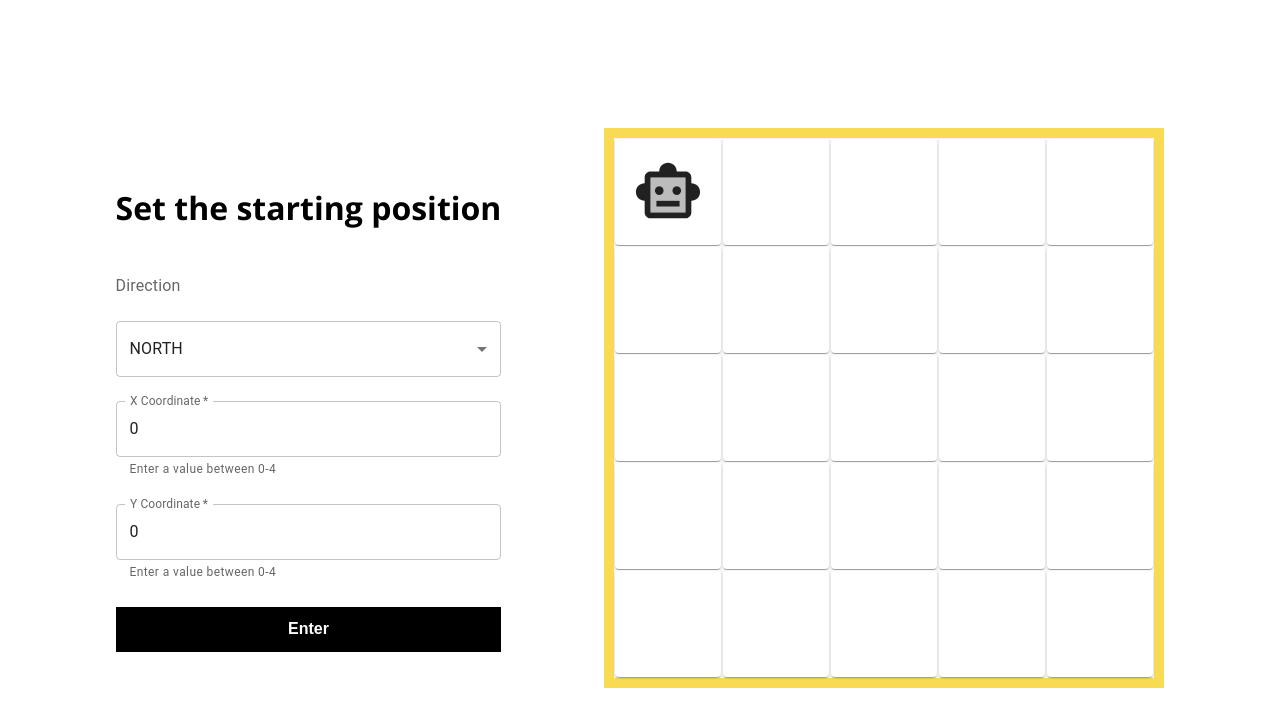
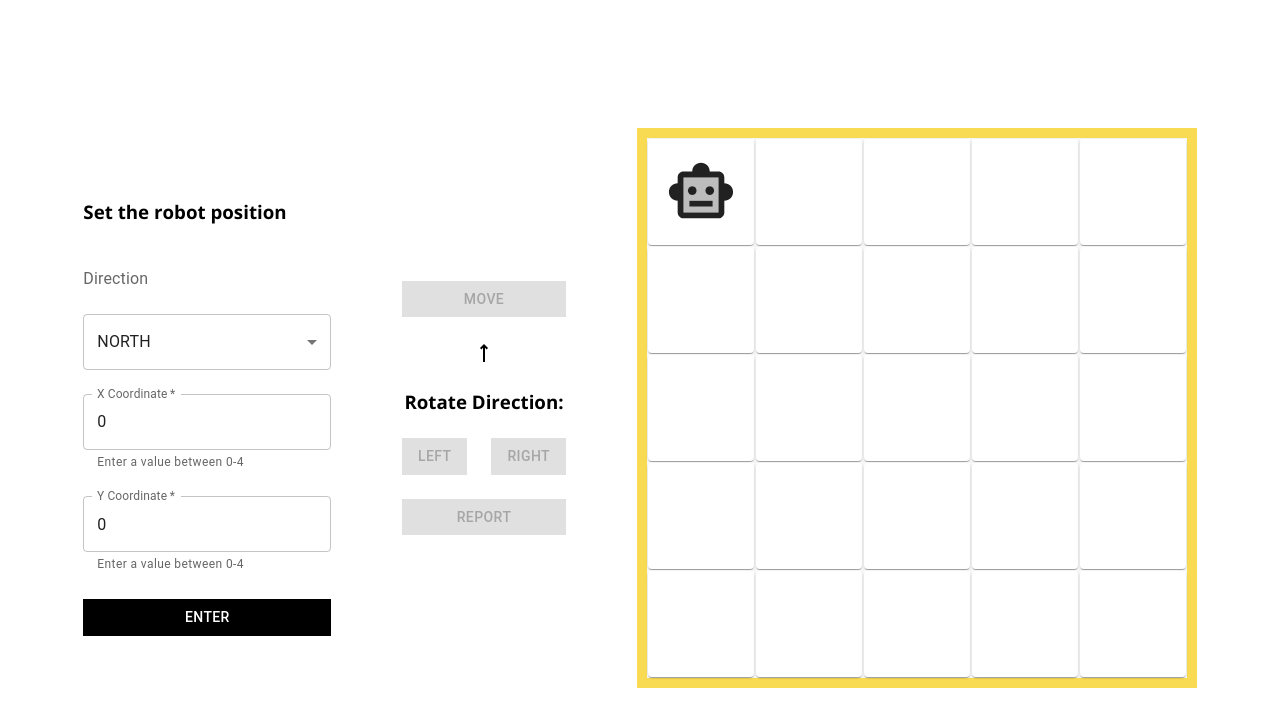
Before and after one commit to NinaKnowles/robot-simulator, a React (Vite) app: page / in a window 1280 px wide. Shown: the top 726 px of the page. Built offline with nearby package versions, Linux system fonts and the light colour scheme.

Commit message:
Add arrow that rotates when directiom is changed and changed state management of buttons and form

```diff
--- a/src/App.css
+++ b/src/App.css
@@ -23,9 +23,16 @@
   align-items: center;
 }
 
-.flex-center{
+.flex-column-center{
   display: flex;
   align-items: center;
+  gap: 2em;
+}
+
+.flex-row-center{
+  display: flex;
+  justify-content: center;
+  gap: 2em;
 }
 
 :root {
@@ -46,6 +53,7 @@ font-family: "Open Sans",sans-serif;
   display: flex;
   flex-direction: column;
   gap: 1.5em;
+  justify-content: center;
 }
 
 .flex-row{
@@ -68,3 +76,25 @@ font-family: "Open Sans",sans-serif;
 .west{
   transform: rotate(270deg);
 }
+
+/* .MuiButton-root {
+  color: white;
+  background-color: black;
+  border-radius: 0;
+}
+
+.MuiButton-root:hover,
+.MuiButton-root:active {
+  background-color: yellow;
+} */
+
+#rotate-label{
+  text-align: center;
+  margin-bottom: 0;
+  margin-top: 0;
+}
+
+div > .special-button{
+  background-color: #F9DA53;
+  color: black;
+}
--- a/src/App.tsx
+++ b/src/App.tsx
@@ -1,11 +1,13 @@
 
 import { useState } from 'react';
 
-import { Box, Container } from '@mui/material'
+import { Box, Container, ThemeProvider } from '@mui/material'
 
 import RobotCommands from './components/robot-commands'
 import RobotTable from './components/robot-table'
 import StartingPositionInput from './components/starting-position-input';
+import customButtonTheme from './styles/styles';
+import { degreesToDirection } from './utils/directions-to-degrees';
 
 import './App.css'
 
@@ -23,6 +25,10 @@ function App() {
     direction: 0,
   });
 
+  const [arrowDirection, setArrowDirection] = useState(0);
+
+  const [isButtonDisabled, setIsButtonDisabled ] = useState((true));
+
   const handleFormSubmit = (data: PositionValues) => {
     setRobotPosition(() => ({
       xCoordinate: Number(data.xCoordinate),
@@ -30,14 +36,8 @@ function App() {
       direction: data.direction,
     }));
 
-    setUserInputOptions(
-      <RobotCommands
-      moveRobot={moveRobot}
-      rotateLeft={rotateLeft}
-      rotateRight={rotateRight}
-      reportPosition={reportPosition}
-    />
-    );
+    setIsButtonDisabled(!isButtonDisabled);
+
   };
 
   const moveRobot = () => {
@@ -97,7 +97,7 @@ function App() {
 
 
       newDirection = (newDirection + 270) % 360;
-      console.log(newDirection)
+      setArrowDirection(newDirection);
         return {
           ...prevPosition,
           direction: newDirection
@@ -111,23 +111,29 @@ function App() {
 
 
       newDirection = (newDirection + 90) % 360;
-      console.log(newDirection)
+      setArrowDirection(newDirection);
         return {
           ...prevPosition,
           direction: newDirection
         };
       });
+
   };
-
-  const [userInputOptions, setUserInputOptions ] = useState(() => (
-    <StartingPositionInput onSubmit={handleFormSubmit} />
-  ));
 
   return (
     <>
+    <ThemeProvider theme={customButtonTheme}>
     <Container>
-      <Box className="container flex-center">
-        {userInputOptions}
+      <Box className="container flex-column-center">
+      <StartingPositionInput onSubmit={handleFormSubmit} />
+      <RobotCommands
+      moveRobot={moveRobot}
+      rotateLeft={rotateLeft}
+      rotateRight={rotateRight}
+      reportPosition={reportPosition}
+      isButtonDisabled={isButtonDisabled}
+      direction={degreesToDirection(arrowDirection)}
+    />
         <Box>
           <RobotTable
             xCoordinate={robotPosition.xCoordinate}
@@ -137,6 +143,8 @@ function App() {
       </Box>
     </Container>
 
+    </ThemeProvider>
+
     </>
   )
 }
--- a/src/components/robot-commands.tsx
+++ b/src/components/robot-commands.tsx
@@ -1,23 +1,28 @@
-import { Box} from "@mui/material";
-
+import StraightIcon from '@mui/icons-material/Straight';
+import { Box, Button} from "@mui/material";
 
 interface RobotCommandProps {
     moveRobot: () => void;
     rotateRight: () => void;
     rotateLeft: () => void;
     reportPosition: () => void;
+    isButtonDisabled: boolean;
+    direction:string;
 }
 
-
-const RobotCommands = ({moveRobot, rotateLeft, rotateRight, reportPosition}:RobotCommandProps) => {
+const RobotCommands = ({moveRobot, rotateLeft, rotateRight, reportPosition, isButtonDisabled, direction }:RobotCommandProps) => {
     return (
-        <Box className="flex-column">
-            <button onClick={moveRobot} className="button">MOVE</button>
+        <Box  className="flex-column">
+            <Button onClick={moveRobot} variant="contained" disabled={isButtonDisabled} >MOVE</Button>
+            <Box className="flex-row-center">
+                <StraightIcon  className={direction? direction: "NORTH"} />
+            </Box>
+            <h3 id="rotate-label">Rotate Direction:</h3>
             <Box className="flex-row">
-            <button onClick={rotateLeft}className="button">LEFT</button>
-             <button onClick={rotateRight} className="button">RIGHT</button>
+            <Button onClick={rotateLeft}   variant="contained" disabled={isButtonDisabled} >LEFT</Button>
+            <Button onClick={rotateRight}    variant="contained" disabled={isButtonDisabled} className="rotate-button">RIGHT</Button>
             </Box>
-            <button onClick={reportPosition} className="button">REPORT</button>
+            <Button onClick={reportPosition}  variant="contained" disabled={isButtonDisabled}  className="special-button">REPORT</Button>
         </Box>
 
     )
--- a/src/components/robot-table.tsx
+++ b/src/components/robot-table.tsx
@@ -23,8 +23,6 @@ const RobotTable = ({
     const rows = [0, 1, 2, 3, 4];
     const columns = [0, 1, 2, 3, 4];
 
-    console.log(degreesToDirection(direction));
-
     return (
     <Box>
         <Grid container id="table">
--- a/src/components/starting-position-input.tsx
+++ b/src/components/starting-position-input.tsx
@@ -1,7 +1,7 @@
 import React, { useState } from 'react';
 import { Controller, useForm } from 'react-hook-form';
 
-import { InputLabel, MenuItem, Select, TextField } from '@mui/material';
+import {Button, InputLabel, MenuItem, Select, TextField } from '@mui/material';
 
 import { PositionValues } from '../App';
 
@@ -35,7 +35,7 @@ export default function InputForm({ onSubmit }: InputFormProps) {
 
   return (
     <form className="flex-column" onSubmit={handleSubmit(handleFormSubmit)}>
-      <h1>Set the starting position</h1>
+      <h3 className='text-centre'>Set the robot position</h3>
       <Controller
         name="direction"
         control={control}
@@ -85,7 +85,7 @@ export default function InputForm({ onSubmit }: InputFormProps) {
             />
           )}
         />
-      <button type="submit" className="button">Enter</button>
+      <Button type="submit">Enter</Button>
     </form>
   );
 }
--- /dev/null
+++ b/src/styles/styles.ts
@@ -0,0 +1,23 @@
+import { createTheme } from '@mui/material/styles';
+
+const customButtonTheme = createTheme({
+  components: {
+    MuiButton: {
+      styleOverrides: {
+        root: {
+          color: 'white',
+          backgroundColor: 'black',
+          borderRadius: 0,
+          '&:hover': {
+            backgroundColor: 'grey',
+          },
+          '&:active': {
+            backgroundColor: 'grey',
+          },
+        },
+      },
+    },
+  },
+});
+
+export default customButtonTheme;
```
